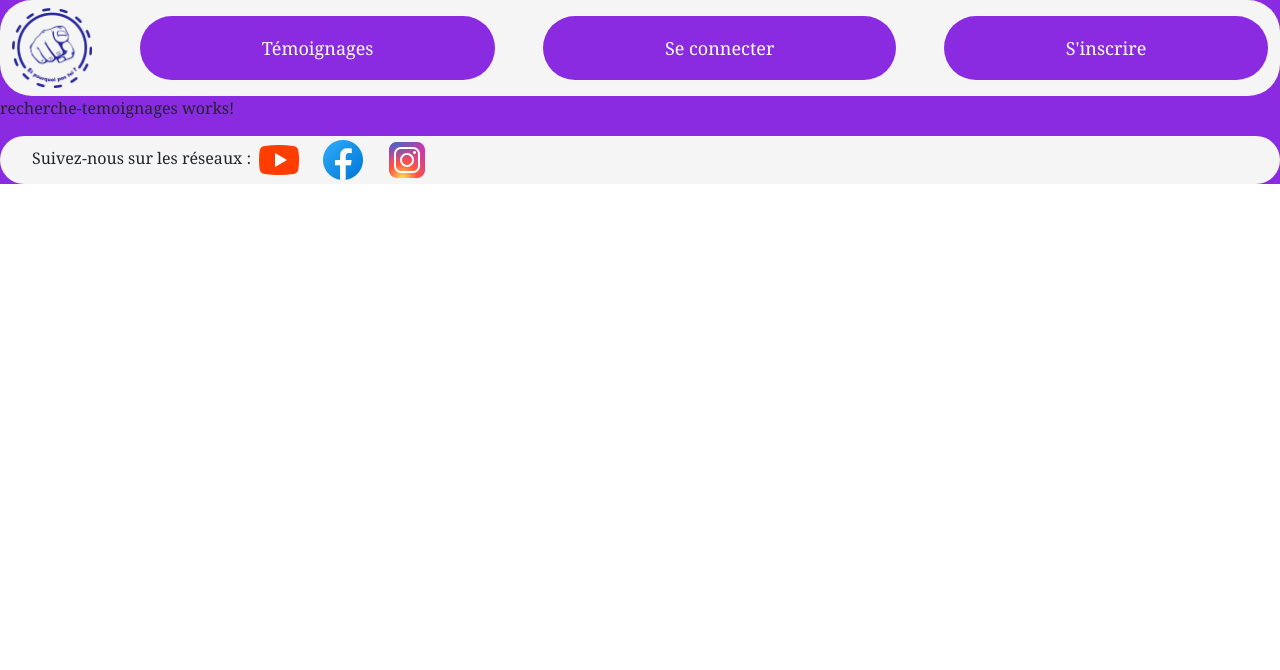
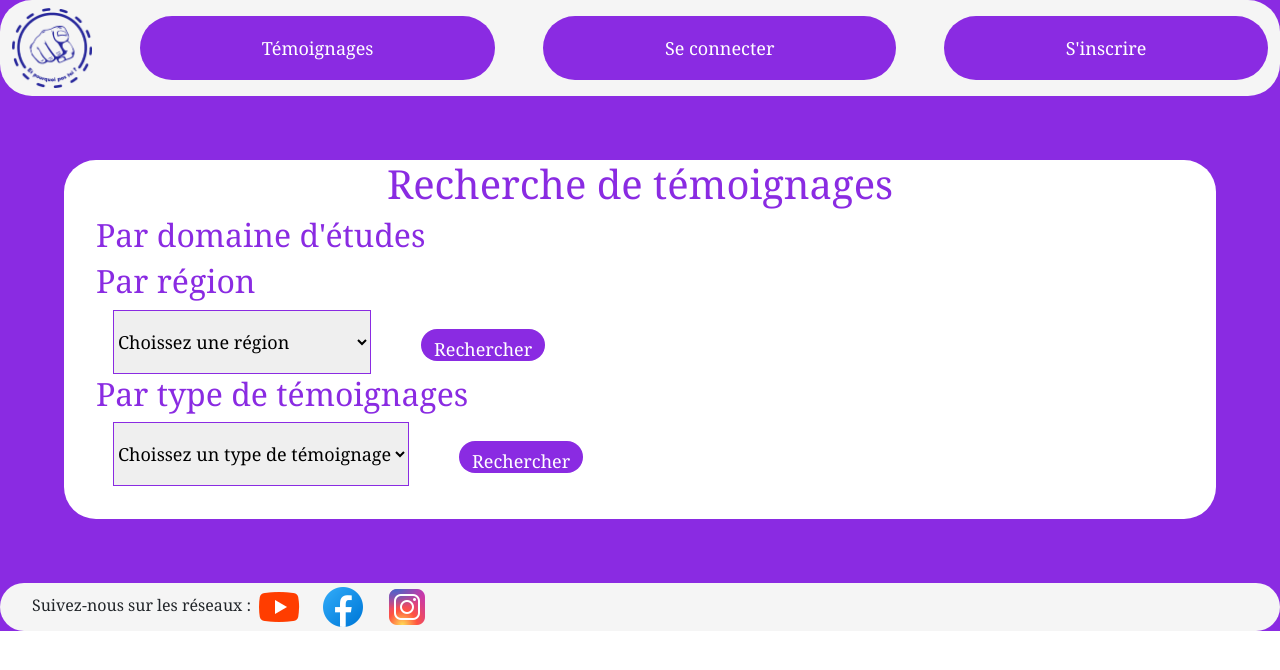
Before and after one commit to Maiwen26/EtPourquoiPasToi, an Angular app in the folder EtPourquoiPasToiFrontend/: page /temoignages in a window 1280 px wide. Shown: the top 670 px of the page. Built offline with nearby package versions, Linux system fonts and the light colour scheme.

Commit message:
ajout barre de recherche par région et par type témoignages

```diff
--- a/EtPourquoiPasToiFrontend/src/app/recherche-temoignages/recherche-temoignages.component.html
+++ b/EtPourquoiPasToiFrontend/src/app/recherche-temoignages/recherche-temoignages.component.html
@@ -1 +1,61 @@
-<p>recherche-temoignages works!</p>
+
+<div class="paragraphe">
+    <h1>Recherche de témoignages</h1>
+
+    <h2>Par domaine d'études</h2>
+
+   <div>
+        <h2>Par région</h2>
+        <form>
+            <tr>
+                <td>
+                    <select class="rechercheRT" id="inlineFormCustomSelect">
+                        <option selected>Choissez une région</option>
+                        <option value="1">Auvergne-Rhône-Alpes</option>
+                        <option value="2">Bourgogne-Franche-Comté</option>
+                        <option value="3">Bretagne</option>
+                        <option value="4">Centre-Val de Loire</option>
+                        <option value="5">Corse</option>
+                        <option value="6">Grand Est</option>
+                        <option value="7">Hauts-de-France</option>
+                        <option value="8">Île-de-France</option>
+                        <option value="9">Normandie</option>
+                        <option value="10">Nouvelle-Aquitaine</option>
+                        <option value="11">Occitanie</option>
+                        <option value="12">Pays de la Loire</option>
+                        <option value="13">Provence-Alpes-Côte d'Azur</option>
+                      </select>
+
+                </td>
+                <td>
+                    <button type="submit" class="btn">Rechercher</button>
+
+                </td>
+            </tr>
+
+          </form>
+   </div>
+
+<div>
+
+    <h2>Par type de témoignages</h2>
+    <form>
+        <tr>
+            <td>
+                <select class="rechercheRT" id="inlineFormCustomSelect">
+                    <option selected>Choissez un type de témoignage</option>
+                    <option value="1">Témoignage audio</option>
+                    <option value="2">Témoignage textuel</option>
+                    <option value="3">Témoignage vidéo</option>
+                  </select>
+
+            </td>
+            <td>
+                <button type="submit" class="btn">Rechercher</button>
+
+            </td>
+        </tr>
+
+      </form>
+</div>
+</div>
--- a/EtPourquoiPasToiFrontend/src/app/recherche-temoignages/recherche-temoignages.component.scss
+++ b/EtPourquoiPasToiFrontend/src/app/recherche-temoignages/recherche-temoignages.component.scss
@@ -0,0 +1,27 @@
+
+.paragraphe{
+    background-color: white;
+    margin: 4rem;
+    padding-bottom: 2rem;
+    border-radius: 2rem;
+    h1{color: blueviolet;
+    text-align: center;}
+    h2{color: blueviolet;
+        margin-left: 2rem;}
+}
+.btn{
+    background-color: blueviolet;
+    font-family: Cambria, Cochin, Georgia, Times, 'Times New Roman', serif;
+    font-size:large;
+    color: white;
+    height:2rem;
+    border-radius: 2rem;
+    margin-left: 3rem;
+}
+.rechercheRT{
+    border-color: blueviolet;
+    font-family: Cambria, Cochin, Georgia, Times, 'Times New Roman', serif;
+    font-size:large;
+    height:4rem;
+    margin-left: 3rem;
+}
```
